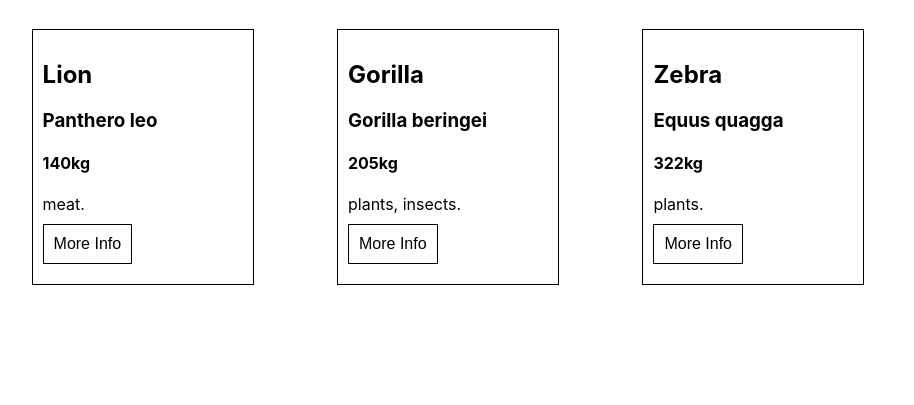
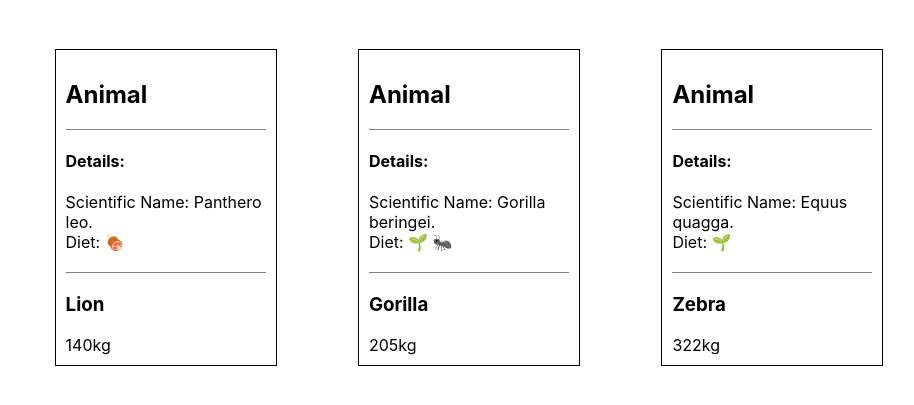
Before and after one commit to hungnh12062000/React.js---Joe-Morgan, a React app: page / in a window 1280 px wide. Shown: the part 319-724 px from the top of the page, without its empty margins (192-1106 px from the left). Built offline with nearby package versions, Linux system fonts and the light colour scheme.

Commit message:
How To Create Wrapper Components in React with Props

```diff
--- a/src/components/AnimalCard/AnimalCard.css
+++ b/src/components/AnimalCard/AnimalCard.css
@@ -1,5 +1,5 @@
 .animal-wrapper {
-  border: solid black 1px;
+  /* border: solid black 1px; */
   margin: 10px;
   padding: 10px;
   width: 200px;
--- a/src/components/AnimalCard/AnimalCard.js
+++ b/src/components/AnimalCard/AnimalCard.js
@@ -1,43 +1,49 @@
 import React from 'react';
 
 import PropTypes from 'prop-types';
+import './AnimalCard.css';
 
-import './AnimalCard.css'
+import AnimalDetails from '../AnimalDetails/AnimalDetails';
+import Card from '../Card/Card';
 
 export default function AnimalCard({
-     additional,
-     diet,
      name,
-     scientificName,
-     showAdditional,
-     size
+     size,
+     ...props
+     // additional,
+     // diet,
+     // scientificName,
+     // showAdditional,
 }) {
 
      return (
           <div className="animal-wrapper">
-               <h2>{name}</h2>
-               <h3>{scientificName}</h3>
-               <h4>{size}kg</h4>
-               <div>{diet.join(', ')}.</div>
-               <button onClick={() => showAdditional(additional)}>More Info</button>
+               {/* <button onClick={() => showAdditional(additional)}>More Info</button> */}
+
+               <Card title="Animal" details={<AnimalDetails
+                    {...props}
+               />}>
+                    <h3>{name}</h3>
+                    <div>{size}kg</div>
+               </Card>
           </div>
      );
 }
 
 AnimalCard.propTypes = {
-     additional: PropTypes.shape({
-          link: PropTypes.string,
-          notes: PropTypes.string
-     }),
-     diet: PropTypes.arrayOf(PropTypes.string).isRequired,
      name: PropTypes.string.isRequired,
-     scientificName: PropTypes.string.isRequired,
-     showAdditional: PropTypes.func.isRequired,
      size: PropTypes.number.isRequired,
+     // additional: PropTypes.shape({
+     //      link: PropTypes.string,
+     //      notes: PropTypes.string
+     // }),
+     // diet: PropTypes.arrayOf(PropTypes.string).isRequired,
+     // scientificName: PropTypes.string.isRequired,
+     // showAdditional: PropTypes.func.isRequired,
 }
 
-AnimalCard.defaultProps = {
-     additional: {
-          notes: 'No Additional Information'
-     }
-}
+// AnimalCard.defaultProps = {
+//      additional: {
+//           notes: 'No Additional Information'
+//      }
+// }
--- /dev/null
+++ b/src/components/AnimalDetails/AnimalDetails.css
@@ -0,0 +1,4 @@
+.details {
+  border-top: gray solid 1px;
+  margin: 20px 0;
+}
--- /dev/null
+++ b/src/components/AnimalDetails/AnimalDetails.js
@@ -0,0 +1,32 @@
+import React from 'react';
+import PropTypes from 'prop-types';
+import './AnimalDetails.css';
+
+function convertFood(food) {
+     switch (food) {
+          case 'insects':
+               return '🐜';
+          case 'meat':
+               return '🍖';
+          case 'plants':
+          default:
+               return '🌱';
+     }
+}
+export default function AnimalDetails({ diet, scientificName }) {
+     return (
+          <div className="details">
+               <h4>Details:</h4>
+               <div>
+                    Scientific Name: {scientificName}.
+               </div>
+               <div>
+                    Diet: {diet.map(food => convertFood(food)).join(' ')}
+               </div>
+          </div>
+     )
+}
+AnimalDetails.propTypes = {
+     diet: PropTypes.arrayOf(PropTypes.string).isRequired,
+     scientificName: PropTypes.string.isRequired,
+}
--- /dev/null
+++ b/src/components/Card/Card.css
@@ -0,0 +1,10 @@
+.card {
+  border: black solid 1px;
+  margin: 10px;
+  padding: 10px;
+  width: 200px;
+}
+.card-details {
+  border-bottom: gray solid 1px;
+  margin-bottom: 20px;
+}
--- /dev/null
+++ b/src/components/Card/Card.js
@@ -0,0 +1,26 @@
+import React from 'react';
+import PropTypes from 'prop-types';
+import './Card.css';
+export default function Card({ children, details, title }) {
+     return (
+          <div className="card">
+               <div className="card-details">
+                    <h2>{title}</h2>
+                    {details}
+               </div>
+               {children}
+          </div>
+     )
+}
+Card.propTypes = {
+     children: PropTypes.oneOfType([
+          PropTypes.arrayOf(PropTypes.element),
+          PropTypes.element.isRequired
+     ]),
+     details: PropTypes.element,
+     title: PropTypes.string.isRequired,
+}
+
+Card.defaultProps = {
+     details: null,
+}
```
